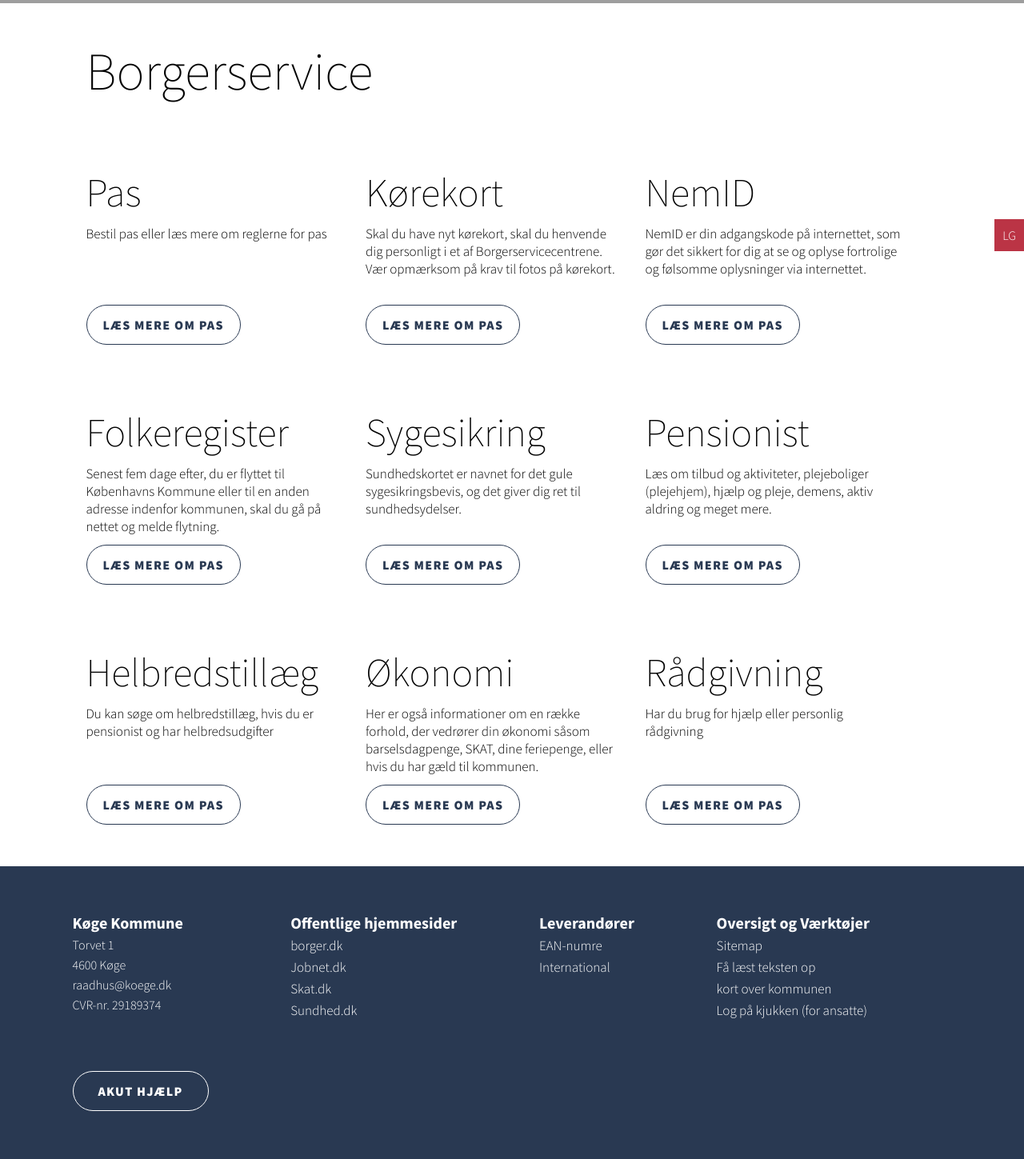
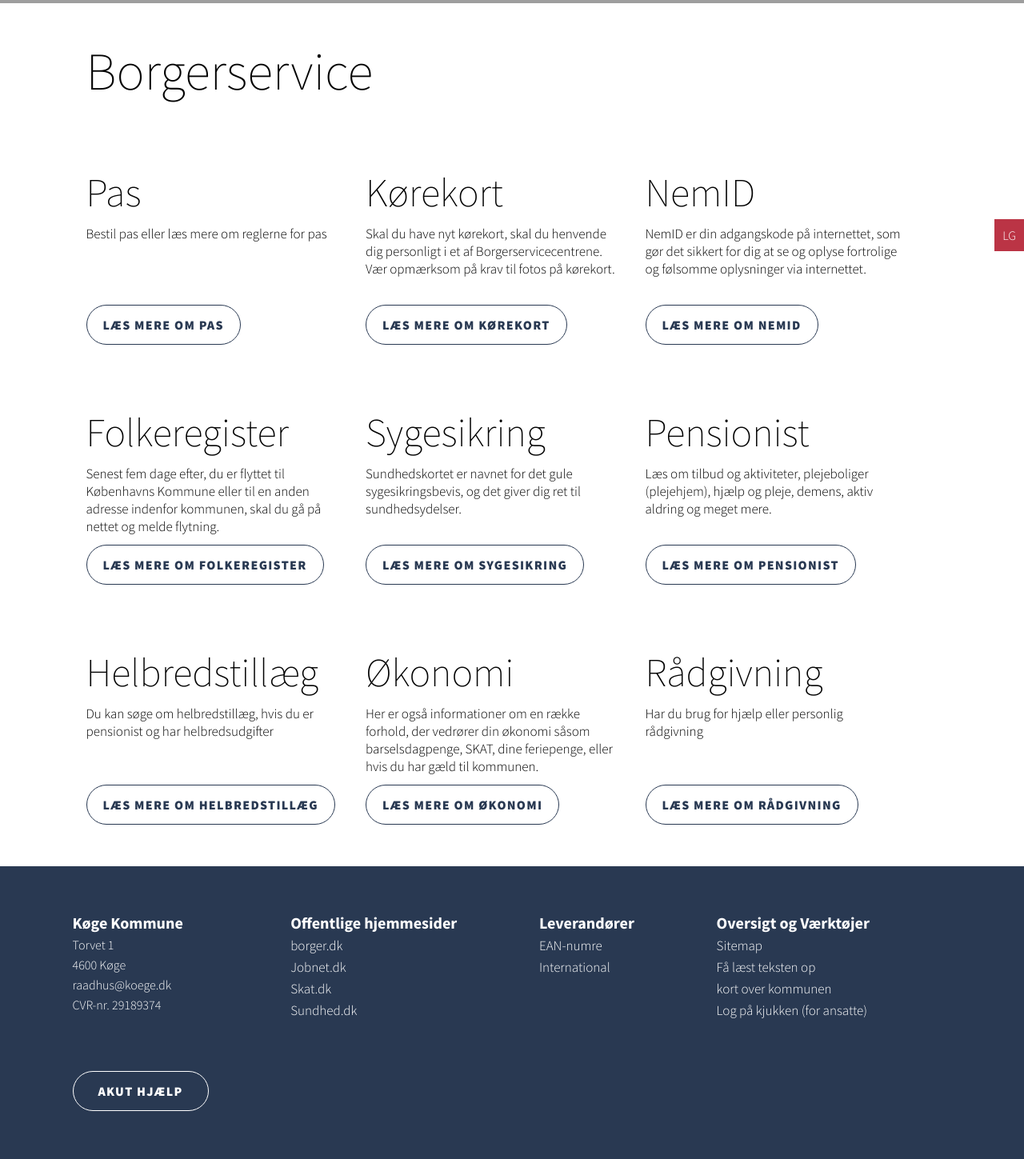
Before and after one commit to kasper-br/kk, a PHP site: page /localhost/borgerservice.php in a window 1280 px wide. Shown: the part 486-1935 px from the top of the page at 80% size. Run offline with PHP 8.4, Linux system fonts and the light colour scheme; grey boxes are pictures that could not be loaded.

Commit message:
commit v1 done

```diff
--- a/borgerservice.php
+++ b/borgerservice.php
@@ -19,48 +19,48 @@
                         <div class="itemX">
                                 <a href="<?php echo $pasurl; ?>"> <h3>Pas</h3> </a>
                                 <p>Bestil pas eller læs mere om reglerne for pas</p>
-                                <a href="#" class="btn blue outline">læs mere om pas</a>
+                                <a href="<?php echo $pasurl; ?>" class="btn blue outline">læs mere om pas</a>
                         </div>
 
                         <div class="itemX">
                                 <a href="#"><h3>Kørekort</h3></a>
                                 <p>Skal du have nyt kørekort, skal du henvende dig personligt i et af Borgerservicecentrene. Vær opmærksom på krav til fotos på kørekort. </p>
-                                <a href="#" class="btn blue outline">læs mere om pas</a>
+                                <a href="#" class="btn blue outline">læs mere om kørekort</a>
                         </div>
                         <div class="itemX">
                                 <a href="#"><h3>NemID</h3></a>
                                 <p>NemID er din adgangskode på internettet, som gør det sikkert for dig at se og oplyse fortrolige og følsomme oplysninger via internettet.</p>
-                                <a href="#" class="btn blue outline">læs mere om pas</a>
+                                <a href="#" class="btn blue outline">læs mere om NemID</a>
                         </div>
                         <div class="itemX">
                                 <a href="#"><h3>Folkeregister</h3></a>
                                 <p>Senest fem dage efter, du er flyttet til Københavns Kommune eller til en anden adresse indenfor kommunen, skal du gå på nettet og melde flytning.</p>
-                                <a href="#" class="btn blue outline">læs mere om pas</a>
+                                <a href="#" class="btn blue outline">læs mere om folkeregister</a>
                         </div>
                         <div class="itemX">
                                 <a href="#"><h3>Sygesikring</h3></a>
                                 <p>Sundhedskortet er navnet for det gule sygesikringsbevis, og det giver dig ret til sundhedsydelser.</p>
-                                <a href="#" class="btn blue outline">læs mere om pas</a>
+                                <a href="#" class="btn blue outline">læs mere om sygesikring</a>
                         </div>
                         <div class="itemX">
                                 <a href="#"><h3>Pensionist</h3></a>
                                 <p>Læs om tilbud og aktiviteter, plejeboliger (plejehjem), hjælp og pleje, demens, aktiv aldring og meget mere.</p>
-                                <a href="#" class="btn blue outline">læs mere om pas</a>
+                                <a href="#" class="btn blue outline">læs mere om pensionist</a>
                         </div>
                         <div class="itemX">
                                 <a href="#"><h3>Helbredstillæg</h3></a>
                                 <p>Du kan søge om helbredstillæg, hvis du er pensionist og har helbredsudgifter</p>
-                                <a href="#" class="btn blue outline">læs mere om pas</a>
+                                <a href="#" class="btn blue outline">læs mere om helbredstillæg</a>
                         </div>
                         <div class="itemX">
                                 <a href="#"><h3>Økonomi</h3></a>
                                 <p>Her er også informationer om en række forhold, der vedrører din økonomi såsom barselsdagpenge, SKAT, dine feriepenge, eller hvis du har gæld til kommunen.</p>
-                                <a href="#" class="btn blue outline">læs mere om pas</a>
+                                <a href="#" class="btn blue outline">læs mere om økonomi</a>
                         </div>
                         <div class="itemX">
                                 <a href="#"><h3>Rådgivning</h3></a>
                                 <p>Har du brug for hjælp eller personlig rådgivning</p>
-                                <a href="#" class="btn blue outline">læs mere om pas</a>
+                                <a href="#" class="btn blue outline">læs mere om Rådgivning</a>
                         </div>
                 </div>
         </article>
```
